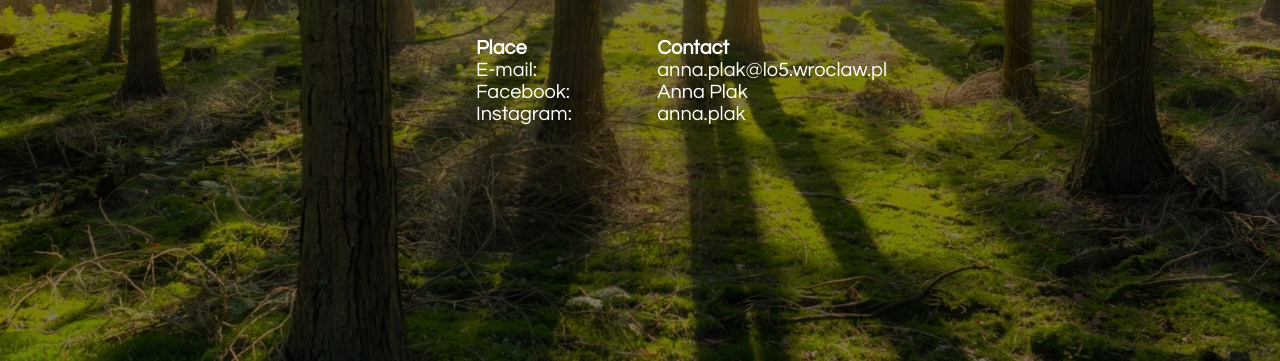
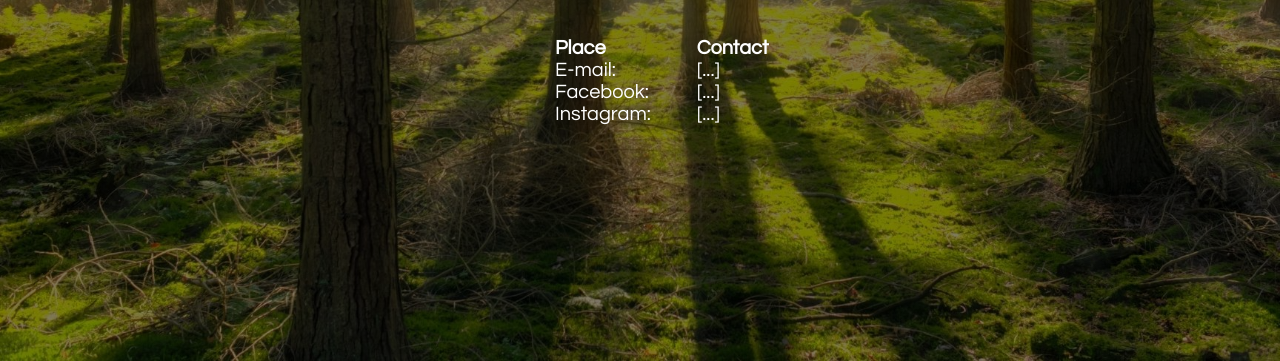
Before and after one commit to hhharmony/hhharmony.github.io, a plain HTML site: page contact.html in a window 1280 px wide. Shown: the part 439-800 px from the top of the page. Drawn offline with Linux system fonts and the light colour scheme.

Commit message:
personal data: [...]

```diff
--- a/contact.html
+++ b/contact.html
@@ -30,17 +30,17 @@
 			   <tr>
 			     <td>E-mail:</td>
 				 <td> </td>
-				 <td>anna.plak@lo5.wroclaw.pl</td>
+				 <td>[...]</td>
 			   </tr>
 			   <tr>
 			     <td>Facebook:</td>
 				 <td> </td>
-				 <td>Anna Plak</td>
+				 <td>[...]</td>
 			   </tr>
 			   <tr>
 			     <td>Instagram:</td>
 				 <td> </td>
-				 <td>anna.plak</td>
+				 <td>[...]</td>
 				</tr>
 			 </table>
 
```
Also changed, not shown: about.html (+1 -1 lines).
